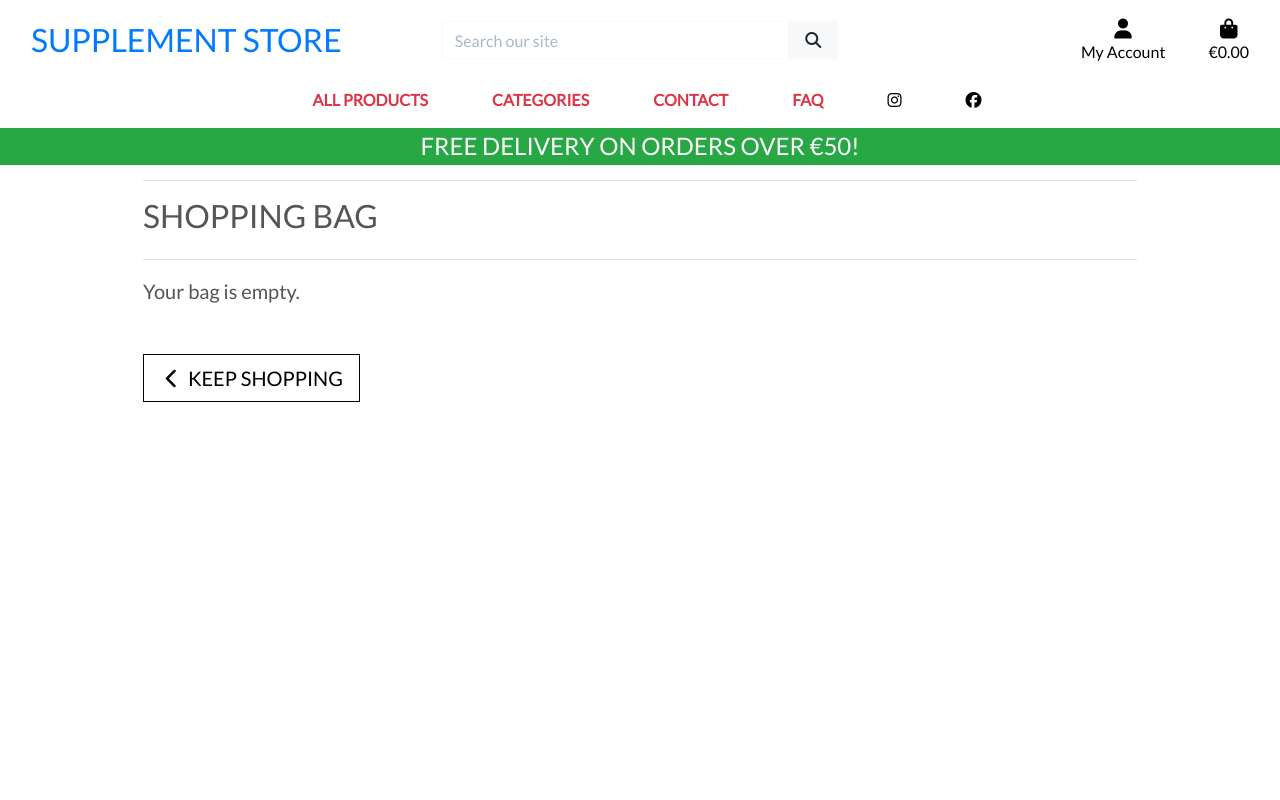
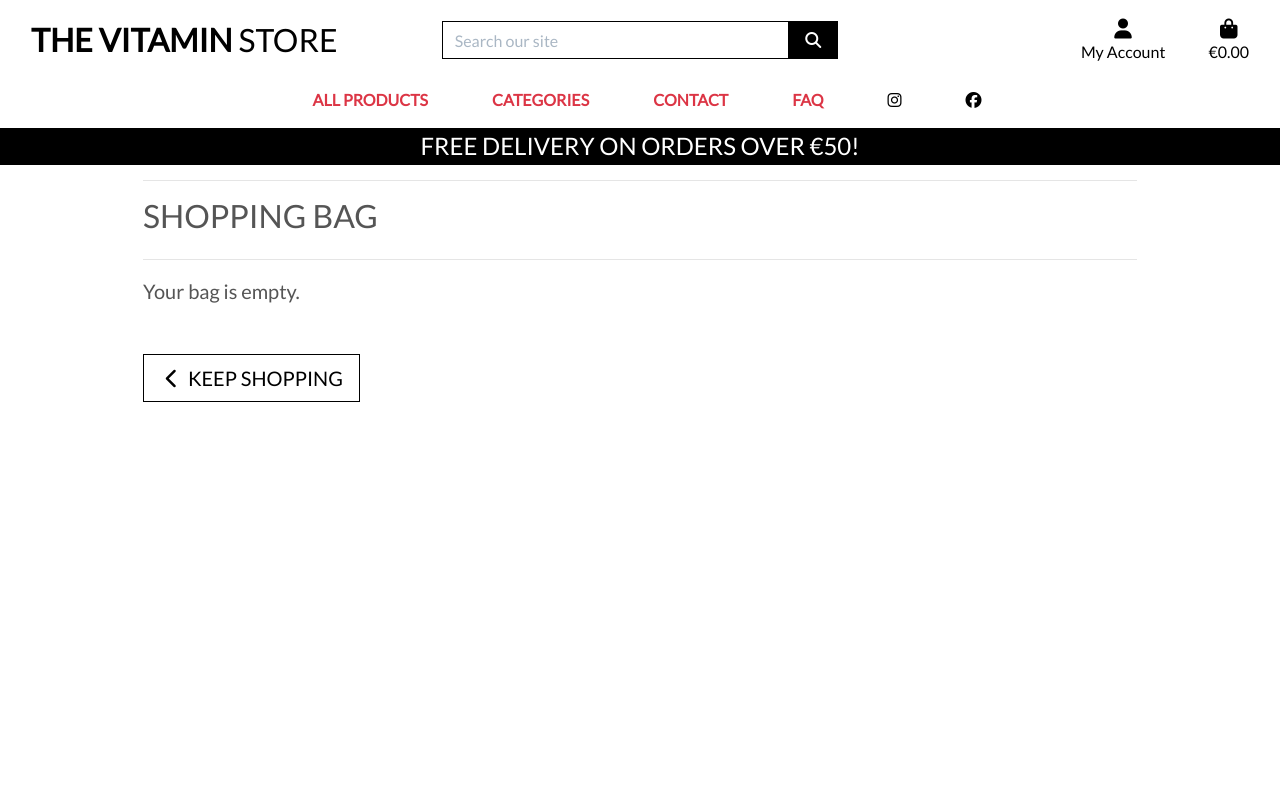
Before and after one commit to WisamTa/Supplement-Store, a Django app: page /bag/ in a window 1280 px wide. Run offline with Django 3.2, Linux system fonts and the light colour scheme; some libraries are stand-ins or nearby versions.

Commit message:
deplyoing

```diff
--- a/templates/base.html
+++ b/templates/base.html
@@ -14,8 +14,8 @@
     {% endblock %}
     {% block corecss %}
          <!-- bootstarp CSS -->
-         <link rel="stylesheet" href="https://stackpath.bootstrapcdn.com/bootstrap/4.4.1/css/bootstrap.min.css"
-         integrity="sha384-Vkoo8x4CGsO3+Hhxv8T/Q5PaXtkKtu6ug5TOeNV6gBiFeWPGFN9MuhOf23Q9Ifjh" crossorigin="anonymous">         <link rel="preconnect" href="https://fonts.googleapis.com">
+        <link rel="stylesheet" href="https://stackpath.bootstrapcdn.com/bootstrap/4.4.1/css/bootstrap.min.css" integrity="sha384-Vkoo8x4CGsO3+Hhxv8T/Q5PaXtkKtu6ug5TOeNV6gBiFeWPGFN9MuhOf23Q9Ifjh" crossorigin="anonymous">
+        <link rel="preconnect" href="https://fonts.googleapis.com">
         <link rel="preconnect" href="https://fonts.gstatic.com" crossorigin>
         <link href="https://fonts.googleapis.com/css2?family=Bebas+Neue&family=Lato&family=Montserrat:wght@100&display=swap" rel="stylesheet">
         <link rel="stylesheet" href="{% static 'css/base.css' %}">
@@ -34,18 +34,17 @@
         <script src="https://kit.fontawesome.com/ec3f09227b.js" crossorigin="anonymous"></script>
         <!-- Fontawsome kit -->
         <!-- JQuery, Popper.js, Bootstrap JS -->
-        <script src="https://cdn.jsdelivr.net/npm/jquery@3.5.1/dist/jquery.min.js" integrity="sha256-9/aliU8dGd2tb6OSsuzixeV4y/faTqgFtohetphbbj0=" crossorigin="anonymous"></script>
-        <script src="https://cdn.jsdelivr.net/npm/popper.js@1.16.1/dist/umd/popper.min.js" integrity="sha384-9/reFTGAW83EW2RDu2S0VKaIzap3H66lZH81PoYlFhbGU+6BZp6G7niu735Sk7lN" crossorigin="anonymous"></script>
+        <script src="https://code.jquery.com/jquery-3.6.0.min.js" integrity="sha256-/xUj+3OJU5yExlq6GSYGSHk7tPXikynS7ogEvDej/m4=" crossorigin="anonymous"></script>
+        <script src="https://cdn.jsdelivr.net/npm/popper.js@1.16.0/dist/umd/popper.min.js" integrity="sha384-Q6E9RHvbIyZFJoft+2mJbHaEWldlvI9IOYy5n3zV9zzTtmI3UksdQRVvoxMfooAo" crossorigin="anonymous"></script>
         <script src="https://stackpath.bootstrapcdn.com/bootstrap/4.4.1/js/bootstrap.min.js" integrity="sha384-wfSDF2E50Y2D1uUdj0O3uMBJnjuUD4Ih7YwaYd1iqfktj0Uod8GCExl3Og8ifwB6" crossorigin="anonymous"></script>
-                 <!-- end JQuery, Popper.js, Bootstrap JS -->
+         <!-- end JQuery, Popper.js, Bootstrap JS -->
+        <!-- stripe -->
+        <script src="https://js.stripe.com/v3/"></script>
          <!-- Stripe -->
-        <script src="https://js.stripe.com/v3/"></script>
-        <!-- stripe -->
-
     {% endblock %}
     {% block extra_js %}
     {% endblock %}
-    <title>Supplement Store {% block extra_title %}{% endblock %}</title>
+    <title>The Vitamin Store {% block extra_title %}{% endblock %}</title>
 </head>
 <body>
     <!-- logo -->
@@ -53,7 +52,7 @@
         <div id="topnav" class="row bg-white pt-lg-2 d-none d-lg-flex">
             <div class="col-12 col-lg-4 my-auto py-1 py-lg-0 text-center text-lg-left">
                 <a href="{% url 'home' %}" aria-label="logo home link" class="nav-link main-logo-link">
-                    <h2 class="logo-font text-primary my-0">Supplement Store</h2>
+                    <h2 class="logo-font text-black my-0"><strong>The Vitamin</strong> Store</h2>
                 </a>
             </div>
              <!-- end logo -->
@@ -61,9 +60,9 @@
             <div class="col-12 col-lg-4 my-auto py-1 py-lg-0">
                 <form method="GET"  action="{% url 'products' %}">
                     <div class="input-group w-100">
-                        <input class="form-control border border-light rounded-0" aria-label="search form" type="text" name="q" placeholder="Search our site">
+                        <input class="form-control border border-black rounded-0" aria-label="search form" type="text" name="q" placeholder="Search our site">
                         <div class="input-group-append">
-                            <button class="form-control btn btn-light border border-light rounded-0" aria-label="submit search" type="submit">
+                            <button class="form-control btn btn-black border border-black rounded-0" aria-label="submit search" type="submit">
                                 <span class="icon">
                                     <i class="fas fa-search"></i>
                                 </span>
@@ -132,7 +131,7 @@
        </div>
        <!-- banner -->
        <div id="delivery-banner" class="row text-center">
-           <div class="col bg-success text-white">
+           <div class="col bg-black text-white">
                <h4 class="logo-font my-1">Free delivery on orders over €{{ free_delivery_threshold }}!</h4>
            </div>
             <!-- end banner -->
```
Also changed, not shown: db.sqlite3.
